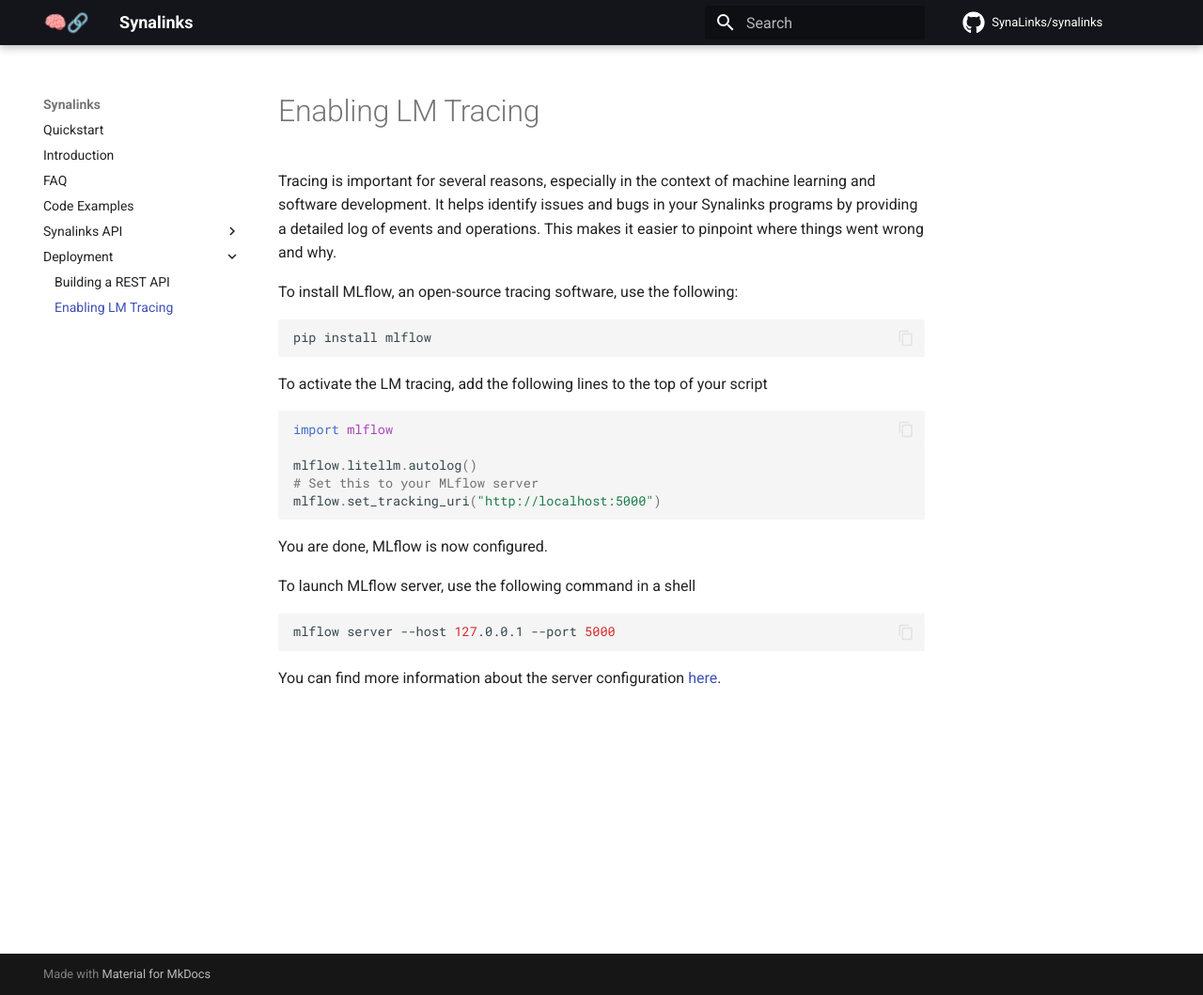
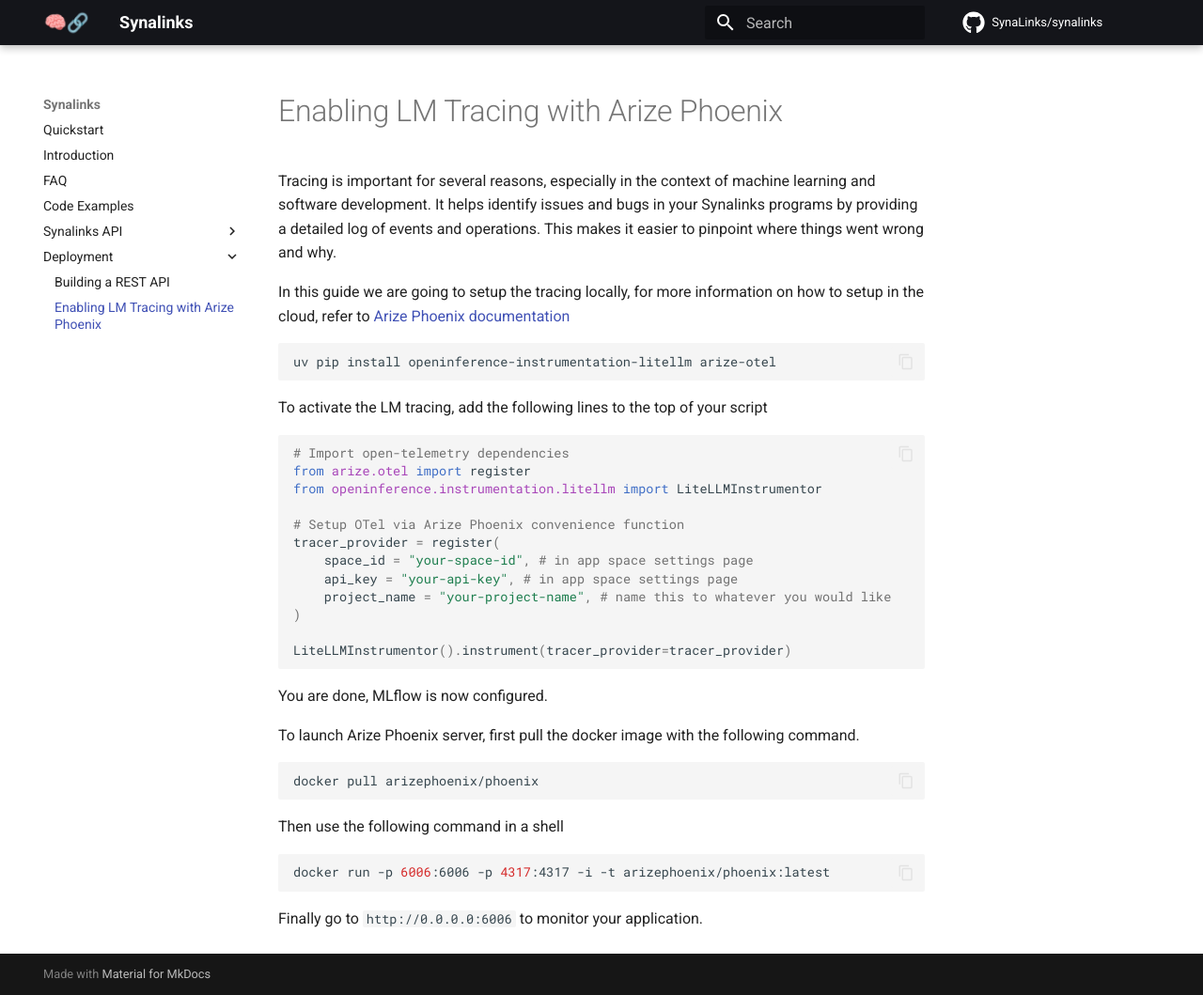
Before and after one commit to hanno-meister/synalinks, an MkDocs documentation site: the page built from docs/Deployment/Enabling LM Tracing.md, in a window 1280 px wide and 1059 px high. Shown: the whole window at 94% size. Built offline with MkDocs 1.6.1 and Material for MkDocs 9.7.7, drawn with Linux system fonts in a browser that asks for light colours; comment, search, counter and statistics services are not loaded.

Commit message:
Update tracing and deployment docs

````diff
--- a/docs/Deployment/Enabling LM Tracing.md
+++ b/docs/Deployment/Enabling LM Tracing.md
@@ -1,29 +1,42 @@
-# Enabling LM Tracing
+# Enabling LM Tracing with Arize Phoenix
 
 Tracing is important for several reasons, especially in the context of machine learning and software development. It helps identify issues and bugs in your Synalinks programs by providing a detailed log of events and operations. This makes it easier to pinpoint where things went wrong and why.
 
-To install MLflow, an open-source tracing software, use the following:
+In this guide we are going to setup the tracing locally, for more information on how to setup in the cloud, refer to [Arize Phoenix documentation](https://docs.arize.com/phoenix)
 
 ```shell
-pip install mlflow
+uv pip install openinference-instrumentation-litellm arize-otel
 ```
 
 To activate the LM tracing, add the following lines to the top of your script
 
 ```python
-import mlflow
+# Import open-telemetry dependencies
+from arize.otel import register
+from openinference.instrumentation.litellm import LiteLLMInstrumentor
 
-mlflow.litellm.autolog()
-# Set this to your MLflow server
-mlflow.set_tracking_uri("http://localhost:5000")
+# Setup OTel via Arize Phoenix convenience function
+tracer_provider = register(
+    space_id = "your-space-id", # in app space settings page
+    api_key = "your-api-key", # in app space settings page
+    project_name = "your-project-name", # name this to whatever you would like
+)
+
+LiteLLMInstrumentor().instrument(tracer_provider=tracer_provider)
 ```
 
 You are done, MLflow is now configured.
 
-To launch MLflow server, use the following command in a shell
+To launch Arize Phoenix server, first pull the docker image with the following command.
 
 ```shell
-mlflow server --host 127.0.0.1 --port 5000
+docker pull arizephoenix/phoenix
 ```
 
-You can find more information about the server configuration [here](https://mlflow.org/docs/latest/tracking/server.html).
+Then use the following command in a shell
+
+```shell
+docker run -p 6006:6006 -p 4317:4317 -i -t arizephoenix/phoenix:latest
+```
+
+Finally go to `http://0.0.0.0:6006` to monitor your application.
````
Also changed, not shown: docs/Deployment/Building a REST API.md (+18 -7 lines).
